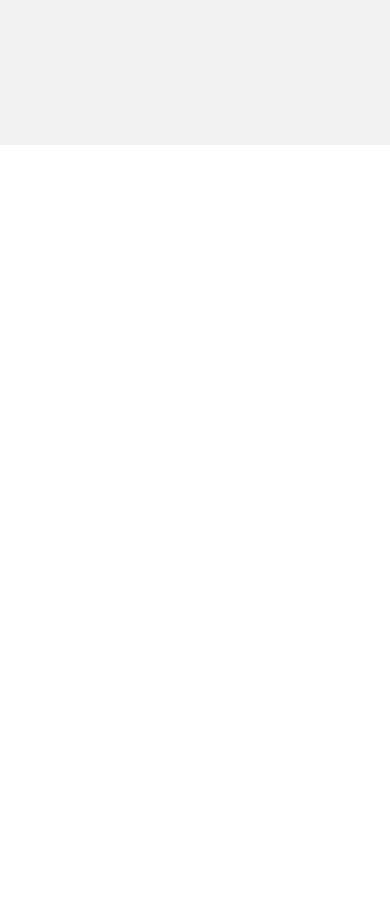
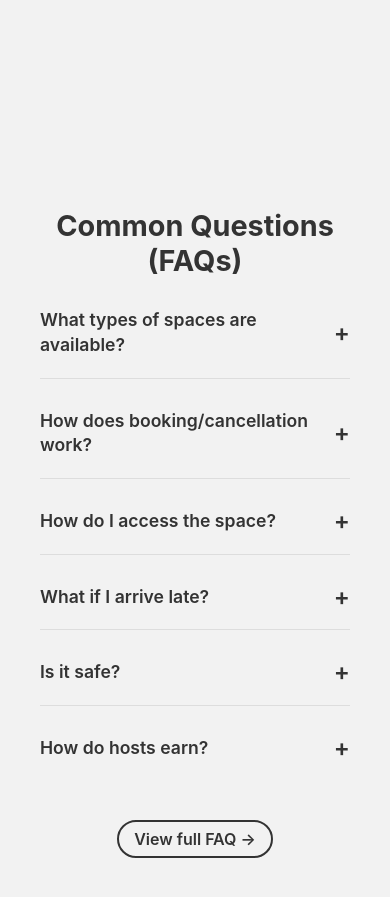
Before and after one commit to jaanque/rebote, a React (Create React App) app: page / in a window 390 px wide. Shown: the part 7451-8348 px from the top of the page. Before the commit the page ends 7596 px from the top, so only its background shows below. Built offline with nearby package versions, Linux system fonts and the light colour scheme.

Commit message:
ADD // Section

```diff
--- a/src/2-App.css
+++ b/src/2-App.css
@@ -32,6 +32,61 @@
 
   .footer-text {
     font-size: 1rem;
+  }
+}
+
+/* FAQ Section Responsive */
+@media (max-width: 768px) {
+  .faq-section {
+    padding: 60px 20px;
+  }
+
+  .faq-title {
+    font-size: 2.2rem; /* Match other section titles at this breakpoint */
+    margin-bottom: 40px;
+  }
+
+  .faq-question {
+    font-size: 1.25rem;
+    padding-right: 25px; /* Adjust space for indicator */
+  }
+
+  .faq-question::after {
+    font-size: 1.6rem; /* Adjust indicator size */
+  }
+
+  .faq-answer {
+    font-size: 1rem;
+  }
+
+  .faq-link {
+    font-size: 1.1rem;
+    padding: 8px 18px;
+  }
+}
+
+@media (max-width: 480px) {
+  .faq-title {
+    font-size: 1.8rem; /* Match other section titles */
+    margin-bottom: 30px;
+  }
+
+  .faq-question {
+    font-size: 1.1rem;
+    padding-right: 20px; /* Further adjust space for indicator */
+  }
+
+  .faq-question::after {
+    font-size: 1.5rem; /* Further adjust indicator size */
+  }
+
+  .faq-answer {
+    font-size: 0.95rem;
+  }
+
+  .faq-link {
+    font-size: 1rem;
+    padding: 7px 15px;
   }
 }
 
--- a/src/App.css
+++ b/src/App.css
@@ -641,3 +641,105 @@
     font-size: 1.3rem;
   }
 }
+
+/* FAQ Section */
+.faq-section {
+  padding: 80px 20px;
+  background-color: #f2f2f2; /* Consistent with other light sections */
+}
+
+.faq-container {
+  max-width: 900px; /* Similar to other content containers */
+  margin: 0 auto;
+  text-align: center;
+}
+
+.faq-title {
+  color: #333;
+  font-size: 3rem; /* Consistent with .how-it-works-title */
+  font-weight: 700;
+  margin-bottom: 50px; /* Space below title */
+  line-height: 1.2;
+}
+
+.faq-list {
+  text-align: left; /* Align Q&As to the left for readability */
+  margin-bottom: 40px; /* Space before the "View full FAQ" link */
+}
+
+.faq-item {
+  margin-bottom: 30px; /* Space between FAQ items */
+  padding-bottom: 20px;
+  border-bottom: 1px solid #ddd; /* Separator line */
+}
+
+.faq-item:last-child {
+  border-bottom: none; /* No line for the last item */
+  margin-bottom: 0;
+}
+
+.faq-question {
+  color: #333;
+  font-size: 1.4rem; /* Readable question size */
+  font-weight: 600;
+  margin-bottom: 10px; /* Will be reset if item is not open */
+  line-height: 1.4;
+  cursor: pointer;
+  position: relative;
+  padding-right: 30px; /* Space for indicator */
+  transition: margin-bottom 0.3s ease;
+}
+
+.faq-question::after {
+  content: '+';
+  position: absolute;
+  right: 0;
+  top: 50%;
+  transform: translateY(-50%);
+  font-size: 1.8rem;
+  color: #333;
+  transition: transform 0.3s ease;
+}
+
+.faq-item.open .faq-question::after {
+  transform: translateY(-50%) rotate(45deg);
+}
+
+.faq-item:not(.open) .faq-question {
+  margin-bottom: 0; /* Remove bottom margin if answer is hidden */
+}
+
+.faq-answer {
+  color: #666;
+  font-size: 1.1rem; /* Slightly smaller answer text */
+  line-height: 1.6;
+  margin: 0;
+  padding-top: 10px; /* Space between question and answer */
+  max-height: 0;
+  overflow: hidden;
+  transition: max-height 0.4s ease-out, padding-top 0.4s ease-out, opacity 0.3s ease-out;
+  opacity: 0;
+}
+
+.faq-item.open .faq-answer {
+  max-height: 500px; /* Adjust as needed, should be larger than any possible answer */
+  opacity: 1;
+  transition: max-height 0.5s ease-in, padding-top 0.5s ease-in, opacity 0.4s ease-in 0.1s;
+}
+
+.faq-link {
+  color: #333; /* Default link color */
+  font-size: 1.2rem;
+  font-weight: 600;
+  text-decoration: none;
+  display: inline-block;
+  padding: 10px 20px;
+  border: 2px solid #333;
+  border-radius: 30px;
+  transition: all 0.3s ease;
+}
+
+.faq-link:hover {
+  background-color: #333;
+  color: white;
+}
--- a/src/App.js
+++ b/src/App.js
@@ -21,6 +21,34 @@ function App() {
   ];
 
   const [selectedMoment, setSelectedMoment] = useState(0);
+  const [openFaqIndex, setOpenFaqIndex] = useState(null);
+
+  const faqData = [
+    {
+      question: "What types of spaces are available?",
+      answer: "Everything from rooftops to hammocks. You’ll be surprised by the variety of unique spots available."
+    },
+    {
+      question: "How does booking/cancellation work?",
+      answer: "Book instantly with a few taps. Cancellations are easy too, though minimum notice periods may apply."
+    },
+    {
+      question: "How do I access the space?",
+      answer: "After booking, you'll receive a secure digital key, like a code or QR, for easy access."
+    },
+    {
+      question: "What if I arrive late?",
+      answer: "Your booking timer starts at the scheduled time. However, many hosts are flexible and may allow a grace period."
+    },
+    {
+      question: "Is it safe?",
+      answer: "Absolutely. All spaces are reviewed by our team, and access is designed to be secure and private."
+    },
+    {
+      question: "How do hosts earn?",
+      answer: "You set your price per moment. Payments are processed securely and deposited to you weekly."
+    }
+  ];
 
   return (
     <div className="App">
@@ -253,6 +281,28 @@ function App() {
           <p className="why-bello-exists-credo">Because peace isn’t a luxury for the weekend. It’s a necessity, just a few steps away. <br/>This is Bello. Your city, re-imagined.</p>
         </div>
       </div>
+
+      <div className="faq-section">
+        <div className="faq-container">
+          <h2 className="faq-title">Common Questions (FAQs)</h2>
+          <div className="faq-list">
+            {faqData.map((item, index) => (
+              <div key={index} className={`faq-item ${openFaqIndex === index ? 'open' : ''}`}>
+                <h3
+                  className="faq-question"
+                  onClick={() => setOpenFaqIndex(openFaqIndex === index ? null : index)}
+                >
+                  {item.question}
+                </h3>
+                {openFaqIndex === index && (
+                  <p className="faq-answer">{item.answer}</p>
+                )}
+              </div>
+            ))}
+          </div>
+          <a href="#" className="faq-link">View full FAQ →</a>
+        </div>
+      </div>
     </div>
 
   );
```
